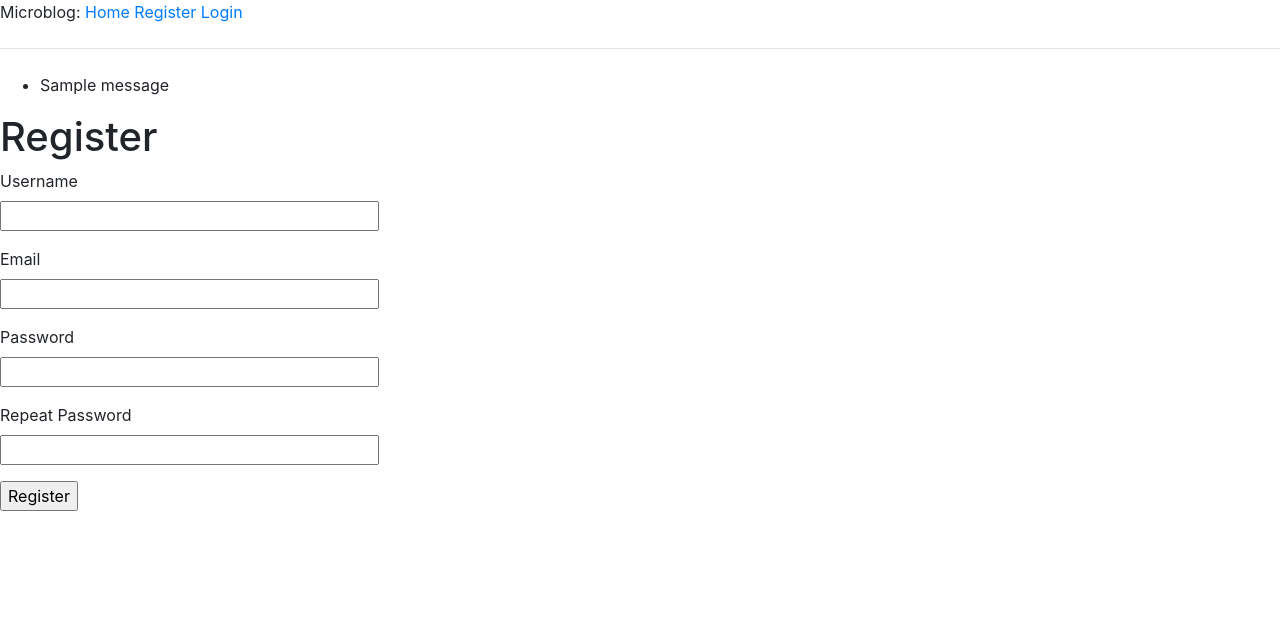
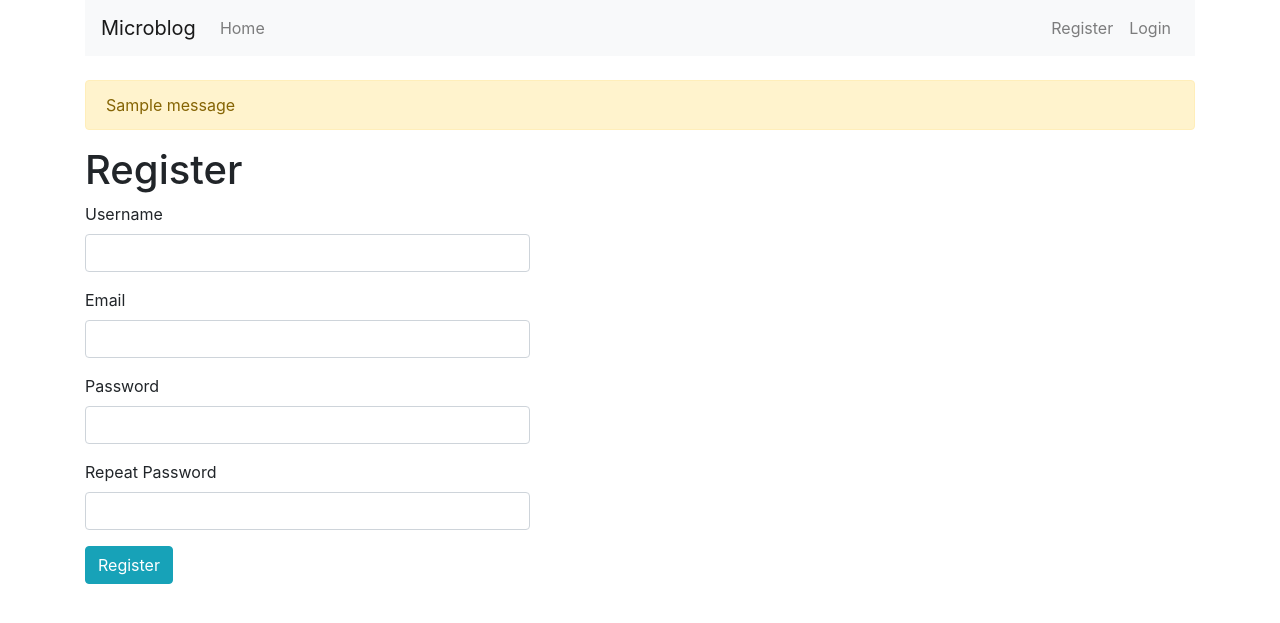
Before and after one commit to eonalion/flask-mircoblog, a Flask app: page /register in a window 1280 px wide. Shown: the top 623 px of the page. Run offline with Flask 2, Linux system fonts and the light colour scheme; tables that the repository leaves empty hold one stand-in row (values such as "Sample post"); one stand-in notice (Sample message) is shown; some libraries are stand-ins or nearby versions.

Commit message:
Add styling to home and profile pages

```diff
--- a/app/routes.py
+++ b/app/routes.py
@@ -20,11 +20,13 @@ def index():
     posts = [
         {
             'author': {'username': 'John'},
-            'body': 'Beautiful day in Portland!'
+            'body': 'Beautiful day in Portland! Lorem ipsum dolor sit amet, consectetur adipiscing elit. Morbi ut accumsan eros, venenatis luctus urna. Nam pretium nunc nisi, sit amet consectetur lorem facilisis in. Nunc ligula ipsum, ornare et eleifend at, rhoncus eget libero. Etiam tempor massa sed odio sodales cursus. Proin ultrices mauris convallis, dignissim purus vitae, posuere quam.',
+            'timestamp': '12 Aug 18:30'
         },
         {
             'author': {'username': 'Susan'},
-            'body': 'The Avengers movie was so cool!'
+            'body': 'The Avengers movie was so cool!',
+            'timestamp': '29 March 21:00'
         }
     ]
 
@@ -89,7 +91,7 @@ def user(username):
     return render_template('user.html', user=user, posts=posts)
 
 
-@app.route('/edit', methods=['GET', 'POST'])
+@app.route('/edit_profile', methods=['GET', 'POST'])
 @login_required
 def edit_profile():
     form = EditProfileForm()
--- a/app/templates/base.html
+++ b/app/templates/base.html
@@ -10,27 +10,43 @@
         <link rel="stylesheet" href="{{ url_for('static', filename='styles.css')}}">
     </head>
     <body>
-        <div>Microblog:
-            <a href="{{ url_for('index') }}">Home</a>
-            {% if current_user.is_anonymous %}
-            <a href="{{ url_for('register') }}">Register</a>
-            <a href="{{ url_for('login') }}">Login</a>
-            {% else %}
-            <a href="{{ url_for('user', username=current_user.username) }}">Profile</a>
-            <a href="{{ url_for('logout') }}">Logout</a>
+        <div class="container">
+            <nav class="navbar navbar-expand-lg navbar-light bg-light mb-4">
+                <a class="navbar-brand" href="{{ url_for('index') }}">Microblog</a>
+                <button class="navbar-toggler" type="button" data-toggle="collapse" data-target="#navbarNavAltMarkup" aria-controls="navbarNavAltMarkup" aria-expanded="false" aria-label="Toggle navigation">
+                    <span class="navbar-toggler-icon"></span>
+                </button>
+                <div class="collapse navbar-collapse" id="navbarNavAltMarkup">
+                    <div class="navbar-nav">
+                        <a class="nav-item nav-link" href="{{ url_for('index') }}">Home</a>
+                        {% if current_user.is_authenticated %}
+                        <a class="nav-item nav-link" href="{{ url_for('user', username=current_user.username) }}">Profile</a>
                         {% endif %}
                     </div>
+                    <div class="navbar-nav ml-auto">
+                        {% if current_user.is_anonymous %}
+                        <a class="nav-item nav-link" href="{{ url_for('register') }}">Register</a>
+                        <a class="nav-item nav-link" href="{{ url_for('login') }}">Login</a>
+                        {% else %}
+                        <a class="nav-item nav-link" href="{{ url_for('logout') }}">Logout</a>
+                        {% endif %}
+                    </div>
+              </div>
+            </nav>
 
-        <hr class="mb-4 mt-4">
+
+
             {% with messages = get_flashed_messages() %}
             {% if messages %}
-        <ul>
             {% for message in messages %}
-            <li>{{ message }}</li>
+                <div class="alert alert-warning" role="alert">
+                    {{ message }}
+                </div>
             {% endfor %}
-        </ul>
             {% endif %}
             {% endwith %}
+
             {% block content %}{% endblock %}
+        </div>
     </body>
 </html>
--- a/app/templates/register.html
+++ b/app/templates/register.html
@@ -1,37 +1,56 @@
 {% extends "base.html" %}
 
 {% block content %}
+<div class="row">
+    <div class="col-5">
         <h1>Register</h1>
         <form action="" method="post">
             {{ form.hidden_tag() }}
-        <p>
-            {{ form.username.label }}<br>
-            {{ form.username(size=32) }}<br>
+            <div class="form-group">
+                {{ form.username.label }}
+                {{ form.username(size=32, class="form-control") }}
+
                 {% for error in form.username.errors %}
-            <span style="color: red;">[{{ error }}]</span>
+                <div class="alert alert-danger" role="alert">
+                    {{ error }}
+                </div>
                 {% endfor %}
-        </p>
-        <p>
-            {{ form.email.label }}<br>
-            {{ form.email(size=32) }}<br>
+            </div>
+            <div class="form-group">
+                {{ form.email.label }}
+                {{ form.email(size=32, class="form-control") }}
                 {% for error in form.email.errors %}
-            <span style="color: red;">[{{ error }}]</span>
+                <div class="alert alert-danger" role="alert">
+                    {{ error }}
+                </div>
                 {% endfor %}
-        </p>
-        <p>
-            {{ form.password.label }}<br>
-            {{ form.password(size=32) }}<br>
+            </div>
+            <div class="form-group">
+                {{ form.password.label }}
+                {{ form.password(size=32, class="form-control") }}
+
                 {% for error in form.password.errors %}
-            <span style="color: red;">[{{ error }}]</span>
+                <div class="alert alert-danger" role="alert">
+                    {{ error }}
+                </div>
                 {% endfor %}
-        </p>
-        <p>
-            {{ form.password2.label }}<br>
-            {{ form.password2(size=32) }}<br>
+            </div>
+            <div class="form-group">
+                {{ form.password2.label }}
+                {{ form.password2(size=32, class="form-control") }}
+
                 {% for error in form.password2.errors %}
-            <span style="color: red;">[{{ error }}]</span>
+                <div class="alert alert-danger" role="alert">
+                    {{ error }}
+                </div>
                 {% endfor %}
-        </p>
-        <p>{{ form.submit() }}</p>
+            </div>
+
+            <div class="form-group">
+                <label for="save-info" class="btn btn-info ">Register</label>
+                {{ form.submit(id="save-info", style="display:none") }}
+            </div>
         </form>
+    </div>
+</div>
 {% endblock %}
```
Also changed, not shown: app/templates/edit_profile.html (+1 -15 lines), app/templates/index.html (+57 -4 lines), app/templates/login.html (+26 -12 lines), app/templates/user.html (+4 -4 lines). Lines whose indentation alone changed are shown as unchanged.
